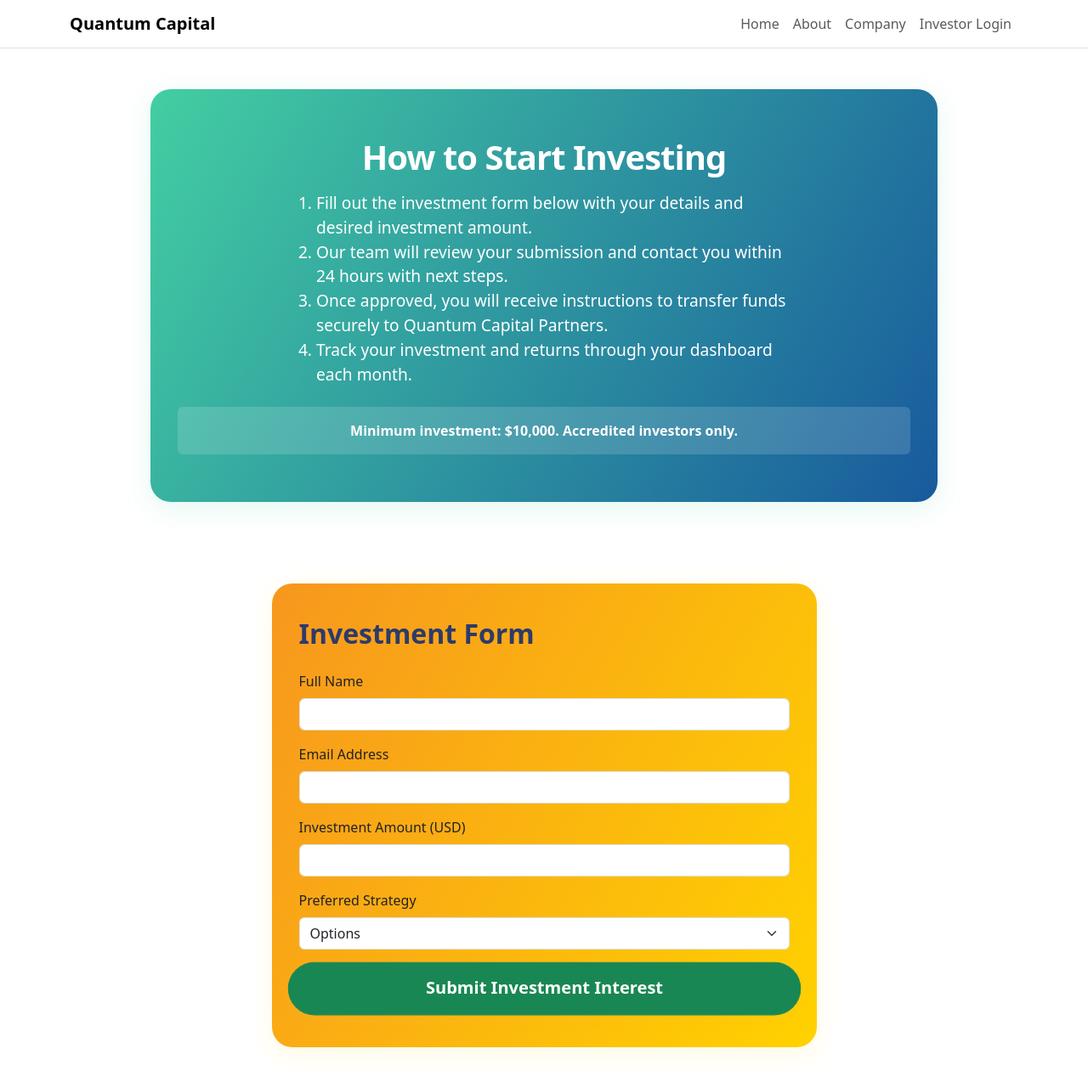
After one commit to Eugene1x/HedgeWeb, a Flask app: page /invest in a window 1280 px wide. The commit adds this page. Shown: the whole page at 85% size. Run offline with Flask 3, Linux system fonts and the light colour scheme.

Commit message:
Adding investing page and animation to company page

```diff
--- a/app.py
+++ b/app.py
@@ -63,6 +63,10 @@ def dashboard():
 def company():
     return render_template('company.html')
 
+@app.route('/invest')
+def invest():
+    return render_template('invest.html')
+
 # --- Main ---
 if __name__ == '__main__':
     init_db()
--- /dev/null
+++ b/templates/invest.html
@@ -0,0 +1,112 @@
+{% extends 'layout.html' %}
+{% block title %}Invest - Quantum Capital Partners{% endblock %}
+{% block content %}
+<style>
+    .invest-hero-bg {
+        background: linear-gradient(120deg, #43cea2 0%, #185a9d 100%);
+        border-radius: 1.5rem;
+        box-shadow: 0 8px 32px rgba(67, 206, 162, 0.15);
+        color: #fff;
+        padding: 3.5rem 2rem 2.5rem 2rem;
+        margin-bottom: 3rem;
+        text-align: center;
+    }
+
+    .invest-hero-bg h2 {
+        font-size: 2.5rem;
+        font-weight: 800;
+        margin-bottom: 1.2rem;
+        letter-spacing: -1px;
+    }
+
+    .invest-hero-bg ol {
+        font-size: 1.2rem;
+        margin-bottom: 2rem;
+        text-align: left;
+        max-width: 600px;
+        margin-left: auto;
+        margin-right: auto;
+    }
+
+    .invest-hero-bg .alert {
+        background: rgba(255, 255, 255, 0.15);
+        color: #fff;
+        border: none;
+        font-weight: 600;
+    }
+
+    .invest-form-card {
+        background: linear-gradient(120deg, #f7971e 0%, #ffd200 100%);
+        border-radius: 1.5rem;
+        box-shadow: 0 8px 32px rgba(255, 215, 0, 0.12);
+        padding: 2.5rem 2rem;
+        color: #222;
+    }
+
+    .invest-form-card h4 {
+        font-size: 2rem;
+        font-weight: 700;
+        color: #2d3a6a;
+        margin-bottom: 1.5rem;
+    }
+
+    .invest-form-card .btn {
+        font-size: 1.2rem;
+        padding: 0.9rem 2.5rem;
+        border-radius: 50px;
+        font-weight: 700;
+        box-shadow: 0 4px 16px rgba(255, 180, 70, 0.18);
+    }
+</style>
+<div class="container py-5">
+    <div class="row justify-content-center mb-5">
+        <div class="col-lg-10">
+            <div class="invest-hero-bg animate__animated animate__fadeInDown" data-aos="fade-up">
+                <h2 class="mb-3 animate__animated animate__fadeInDown">How to Start Investing</h2>
+                <ol class="mb-4 animate__animated animate__fadeInUp">
+                    <li>Fill out the investment form below with your details and desired investment amount.</li>
+                    <li>Our team will review your submission and contact you within 24 hours with next steps.</li>
+                    <li>Once approved, you will receive instructions to transfer funds securely to Quantum Capital
+                        Partners.</li>
+                    <li>Track your investment and returns through your dashboard each month.</li>
+                </ol>
+                <div class="alert animate__animated animate__fadeIn">Minimum investment: <strong>$10,000</strong>.
+                    Accredited investors only.</div>
+            </div>
+        </div>
+    </div>
+    <div class="row justify-content-center">
+        <div class="col-lg-7">
+            <div class="invest-form-card animate__animated animate__fadeInUp" data-aos="zoom-in">
+                <h4>Investment Form</h4>
+                <form>
+                    <div class="mb-3">
+                        <label for="name" class="form-label">Full Name</label>
+                        <input type="text" class="form-control" id="name" required>
+                    </div>
+                    <div class="mb-3">
+                        <label for="email" class="form-label">Email Address</label>
+                        <input type="email" class="form-control" id="email" required>
+                    </div>
+                    <div class="mb-3">
+                        <label for="amount" class="form-label">Investment Amount (USD)</label>
+                        <input type="number" class="form-control" id="amount" min="10000" required>
+                    </div>
+                    <div class="mb-3">
+                        <label for="strategy" class="form-label">Preferred Strategy</label>
+                        <select class="form-select" id="strategy">
+                            <option>Options</option>
+                            <option>Equities</option>
+                            <option>Balanced</option>
+                            <option>Other</option>
+                        </select>
+                    </div>
+                    <button type="submit"
+                        class="btn btn-success w-100 animate__animated animate__pulse animate__infinite">Submit
+                        Investment Interest</button>
+                </form>
+            </div>
+        </div>
+    </div>
+</div>
+{% endblock %}
--- a/templates/layout.html
+++ b/templates/layout.html
@@ -6,6 +6,8 @@
     <meta name="viewport" content="width=device-width, initial-scale=1.0">
     <title>{% block title %}Quantum Capital Partners{% endblock %}</title>
     <link rel="stylesheet" href="https://cdn.jsdelivr.net/npm/bootstrap@5.3.0/dist/css/bootstrap.min.css">
+    <link rel="stylesheet" href="https://cdnjs.cloudflare.com/ajax/libs/animate.css/4.1.1/animate.min.css" />
+    <link rel="stylesheet" href="https://unpkg.com/aos@2.3.1/dist/aos.css" />
 </head>
 
 <body>
@@ -48,6 +50,10 @@
     {% block content %}{% endblock %}
 
     <script src="https://cdn.jsdelivr.net/npm/bootstrap@5.3.0/dist/js/bootstrap.bundle.min.js"></script>
+    <script src="https://unpkg.com/aos@2.3.1/dist/aos.js"></script>
+    <script>
+        AOS.init();
+    </script>
 </body>
 
 </html>
```
Also changed, not shown: templates/company.html (+12 -8 lines), templates/home.html (+23 -1 lines).
